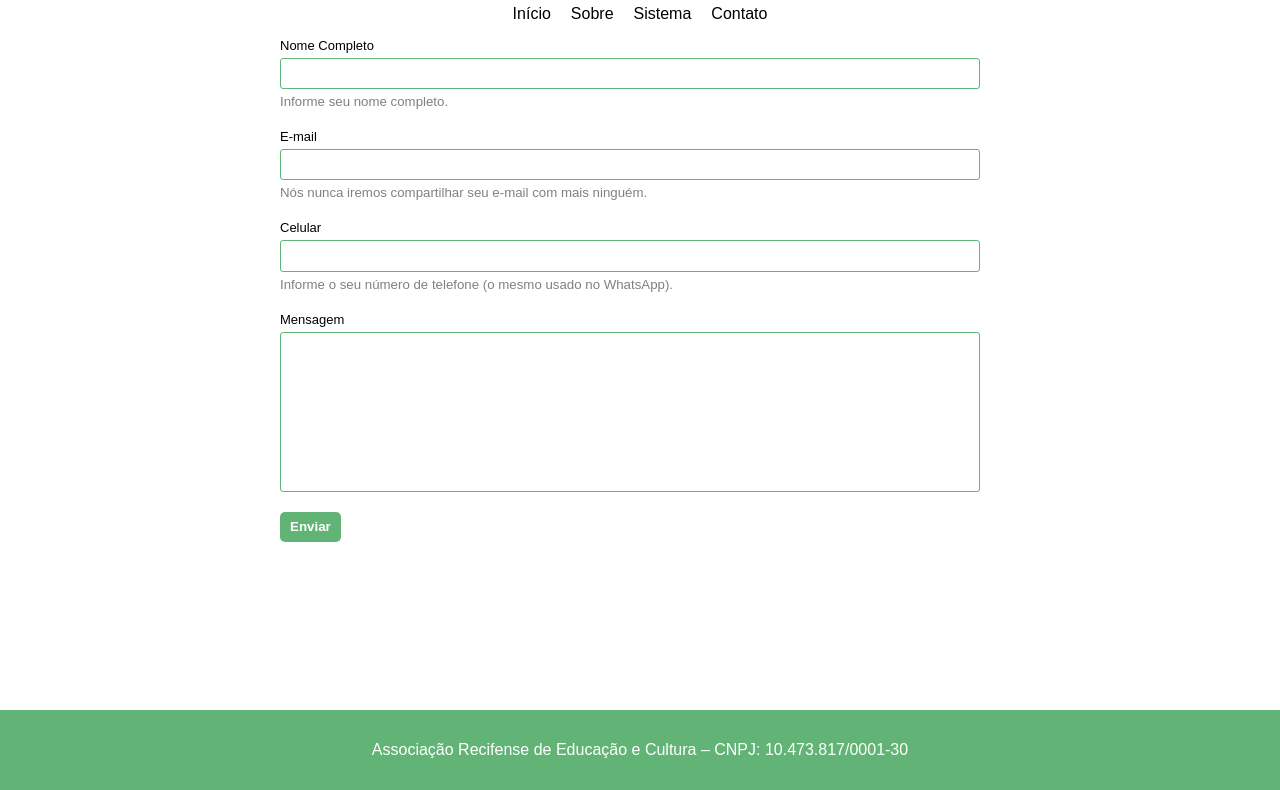
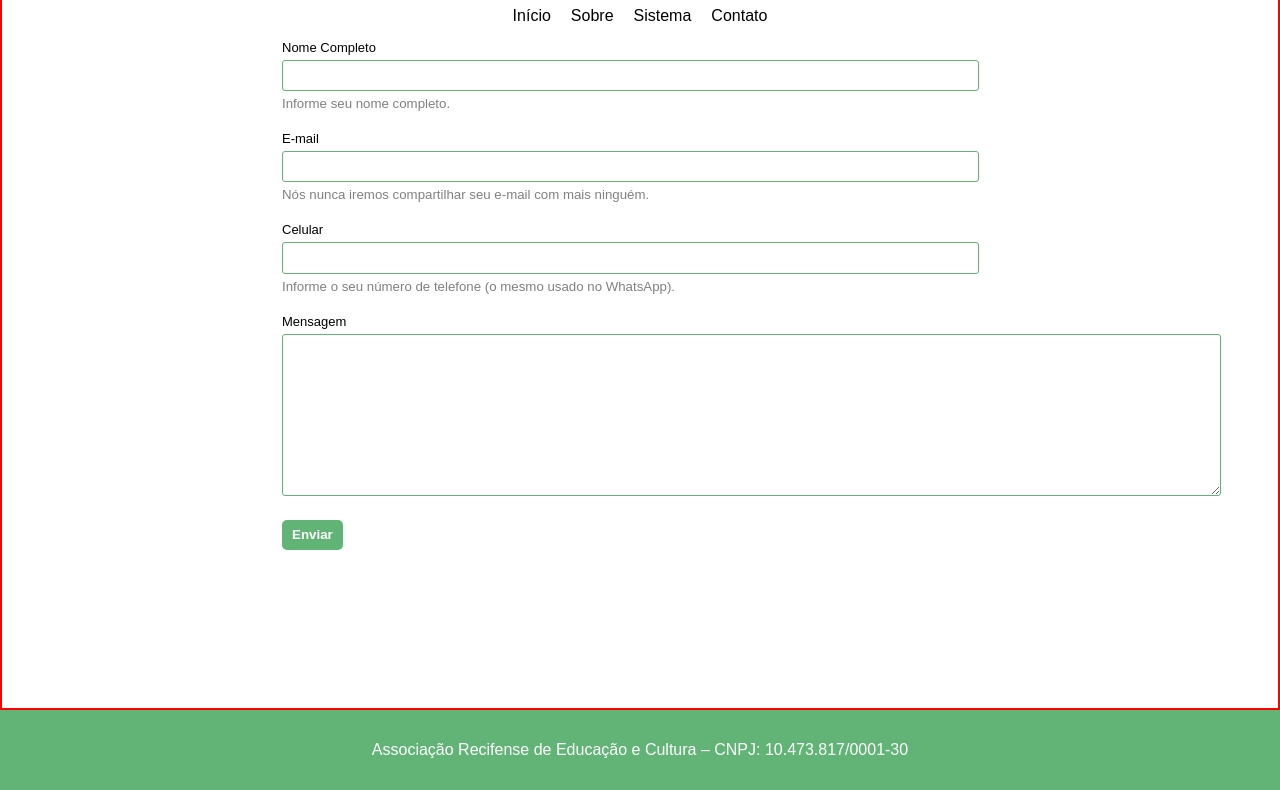
Before and after one commit to onlytesting-user/front-end, a plain HTML site: page contato.html in a window 1280 px wide. Shown: the part 90-880 px from the top of the page. Drawn offline with Linux system fonts and the light colour scheme.

Commit message:
versão definitiva

```diff
--- a/contato.html
+++ b/contato.html
@@ -35,7 +35,7 @@
             </div>
             <div class="campo" id="mensagem">
                 <label for="input-mensagem">Mensagem</label>
-                <input type="text" id="input-mensagem" required>
+                <textarea cols="114" rows="10" id="input-mensagem"></textarea>
             </div>
         </div>
         <button>Enviar</button>
--- a/css/contato.css
+++ b/css/contato.css
@@ -11,6 +11,7 @@ body {
 }
 
 .container {
+    border: 2px solid red;
     height: 100vh;
     width: 100%;
 }
@@ -66,7 +67,9 @@ h5 {
 }
 
 #input-mensagem {
-    height: 20vh;
+    padding: 5px;
+    border: 1.75px solid rgb(98, 180, 118);
+    border-radius: 3px;
 }
 
 button {
```
